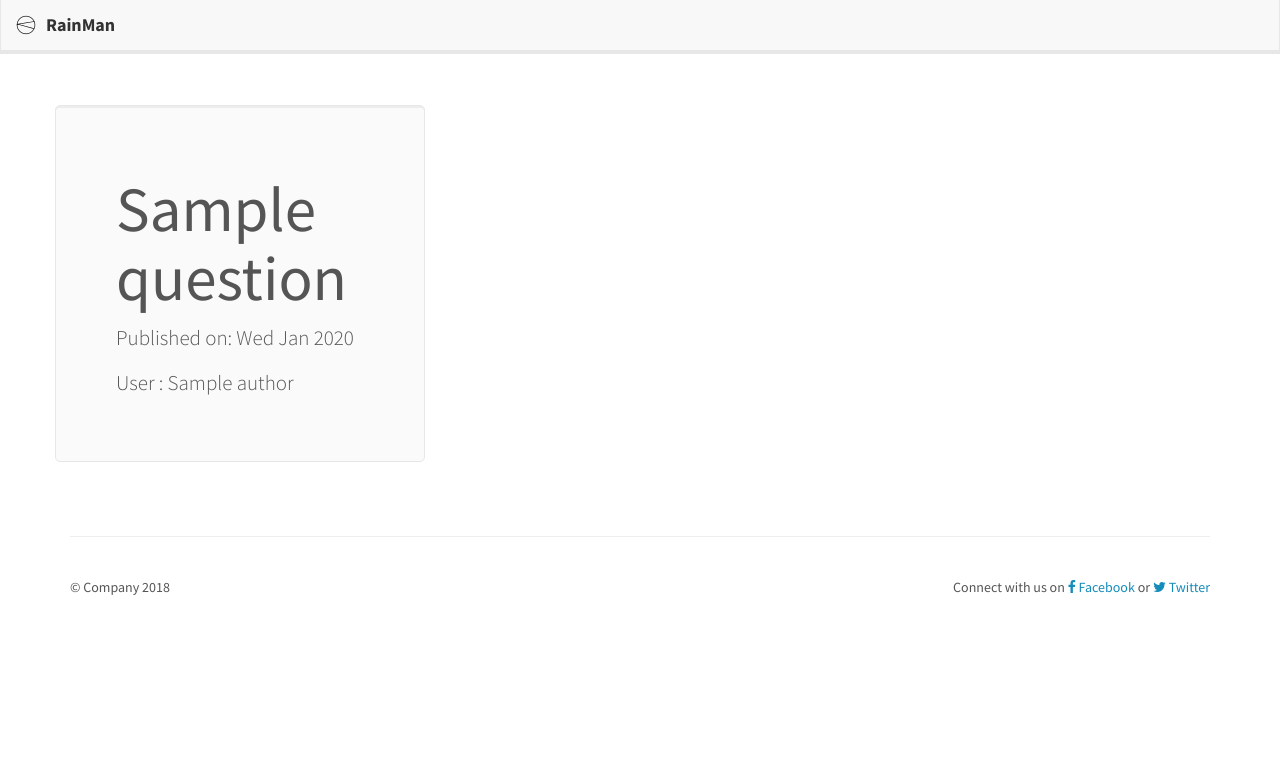
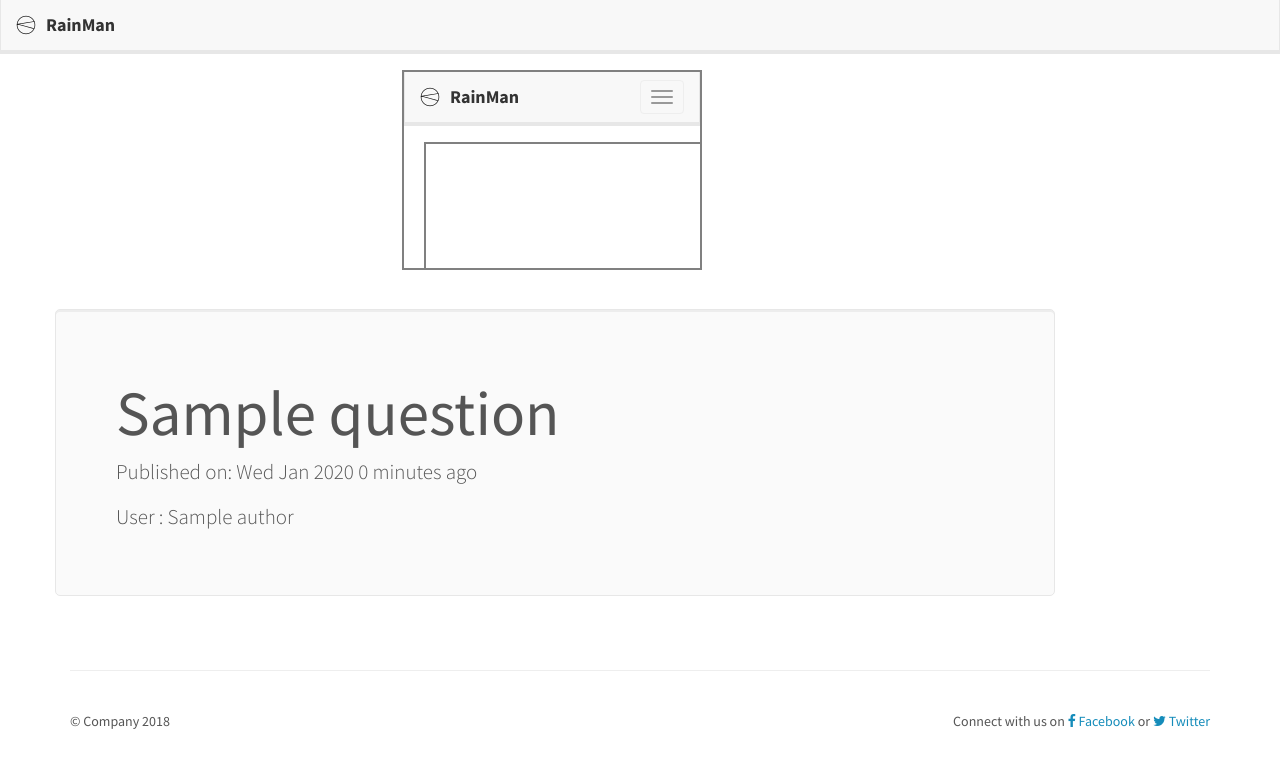
Before and after one commit to amit988684/StudentForum, a Django app: template forumapp/templates/forumapp/question_list.html in a window 1280 px wide. Shown: the top 768 px of the page. Run offline with Django 3.2, Linux system fonts and the light colour scheme; the template is opened without the code that fills it: most values are stand-ins (such as "Sample title", 1, 10 or a date in 2020); parts of the project's set-up code (start-up, migrations or seed data) failed here and were passed over; some libraries are stand-ins or nearby versions.

Commit message:
iframe added and get_obsolute_url in question model is changed to the form itself

```diff
--- a/forumapp/models.py
+++ b/forumapp/models.py
@@ -38,6 +38,10 @@
 
     def get_absolute_url(self):
         return reverse('forumapp:question_list')
+#        # return reverse('forumapp:question_new')
+        #  Changed to redirect the website after
+        # submitting the question form to the same form
+        # ... so that iframe can be used
 
     class Meta:
         ordering = ['-timestamp']
--- a/forumapp/templates/forumapp/question_list.html
+++ b/forumapp/templates/forumapp/question_list.html
@@ -13,7 +13,8 @@
 <div class="container profile-head">
   <div class="row">
     <div class="col-sm-10">
-
+        <!-- Functionality added in Iframe -->
+        <center><iframe src="{% url "forumapp:question_new" %}" style="border:2px solid grey;text-align: center" width="300" height="200"></iframe></center>
     </div>
   </div>
 </div>
@@ -25,11 +26,12 @@
     <div class="col-sm-4">
 
     {% for question in question_list %}
-        <div class="jumbotron">
+        <div class="jumbotron" style="width: 1000px;">
 {#Question #}
             <h1>{{ question.title }}</h1>
             <div class="date">
-                <p>Published on: {{ question.timestamp|date:"D M Y"}}</p>
+                <p>Published on: {{ question.timestamp|date:"D M Y"}}
+                {{ question.timestamp|timesince}} ago</p>
                 <!--Name-->
                 <p>User : {{ question.author.name }}</p>
             </div>
--- a/forumapp/views.py
+++ b/forumapp/views.py
@@ -28,8 +28,7 @@
 class QuestionCreateView(LoginRequiredMixin,CreateView):
     model = Question
     form_class = QuestionForm
-    redirect_field_name = "forumapp/question_detail.html"
-
+    redirect_field_name = "forumapp/question_form.html"
     #     login_url = '/login/'
     # Newly added
 
```
Also changed, not shown: forumapp/templates/forumapp/question_form.html (+0 -11 lines), db.sqlite3, 3 other files.
